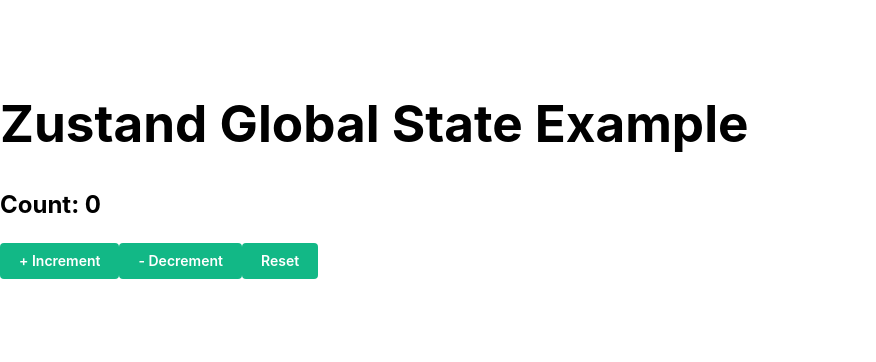
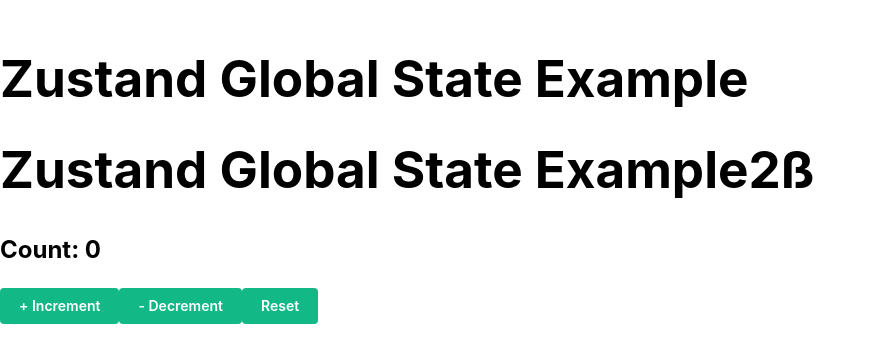
Before and after one commit to pritamramteke-samta/cygnus_website_local, a React (Vite) app in the folder frontend/cygnus/: page / in a window 1280 px wide. Shown: the part 230-592 px from the top of the page, without its empty margins (0-876 px from the left). Built offline with nearby package versions, Linux system fonts and the light colour scheme.

Commit message:
test commit

```diff
--- a/frontend/cygnus/src/App.tsx
+++ b/frontend/cygnus/src/App.tsx
@@ -4,6 +4,7 @@
   return (
     <div>
       <h1>Zustand Global State Example</h1>
+      <h1>Zustand Global State Example2ß</h1>
       <Counter />
     </div>
   );
```
Also changed, not shown: 1 other file (tests, documents, lock files or other folders).
